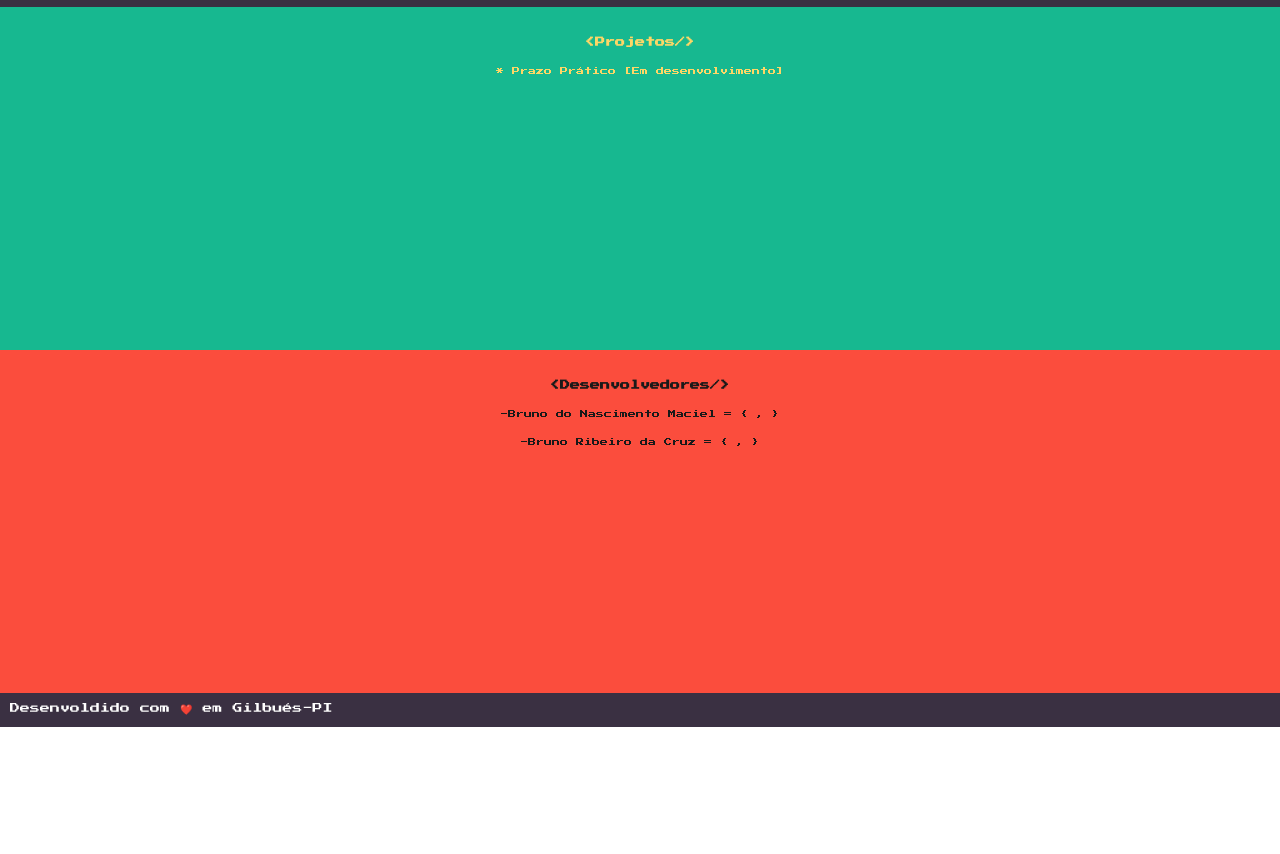
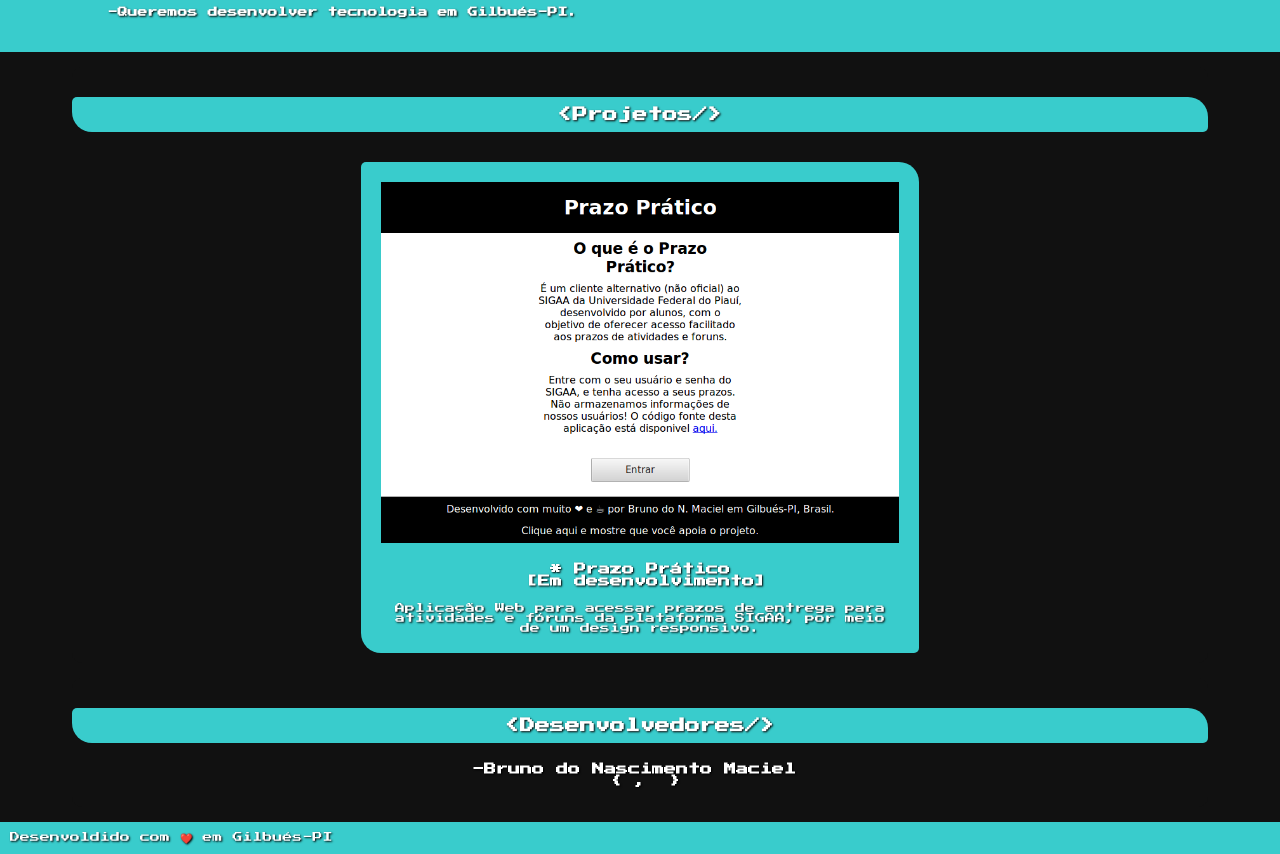
Before and after one commit to macielti/gilbas-soft-landing-page, a plain HTML site: page index.html in a window 1280 px wide. Shown: the part 73-927 px from the top of the page. Before the commit the page ends 800 px from the top, so only its background shows below. Drawn offline with Linux system fonts and the light colour scheme.

Commit message:
redefine style

```diff
--- a/index.html
+++ b/index.html
@@ -15,14 +15,25 @@
 
         <div class="projects">
             <h3>&lt;Projetos/&gt;</h3>
-            <p>* Prazo Prático [Em desenvolvimento]</p>
+
+            <div class='project-thumb'>
+                <img src='static/projects-photos/prazopratico.png' width="100%">
+                <h4>* Prazo Prático<br> [Em desenvolvimento]</h4>
+                <br>
+                <p class="description-project">Aplicação Web para acessar prazos de entrega para atividades e fóruns da plataforma SIGAA, por meio de um design responsivo.</p>
+            </div>
 
         </div>
+
         <div class="developers">
             <h3>&lt;Desenvolvedores/&gt;</h3>
-            <p>-Bruno do Nascimento Maciel = { ,  }</p>
-            <p>-Bruno Ribeiro da Cruz = { ,  }</p>
+            <h4>-Bruno do Nascimento Maciel <br> { ,  }</h4>
         </div>
+
+        <!-- <div class="contact">
+            <h3>&lt;Contatos/&gt;</h3>
+            <h4><i class="fab fa-whatsapp fa-2x"></i> (89) 999363289 </h4>
+        </div> -->
 
         <footer>
             <p>Desenvoldido com ❤️ em Gilbués-PI</p>
--- a/static/style.css
+++ b/static/style.css
@@ -4,15 +4,15 @@
 * {
     padding: 0;
     margin: 0;
-}
-
-html, body {
-    min-height: 100vh;
+    text-shadow: 1px 1px 2px black;
 }
 
 body {
     display: grid;
-    grid-template: 0.1fr 1fr 1fr 0.1fr / repeat(12, 1fr);
+    grid-template: 125px auto 0.5fr 0.1fr / repeat(18, 1fr);
+    grid-gap: 15px;
+    min-height: 100vh;
+    background-color: #111;
 }
 
 .header {
@@ -22,13 +22,14 @@
     grid-gap: 10px;
     padding-top: 20px;
     padding-bottom: 20px;
-    background-color: #3a3042;
+    background-color: #39CCCC;
     font-family: "Press Start 2P";
 }
 .header h1 {
     grid-column: 2 / 12;
     color: white;
-    font-size: 20px;
+    font-size: 23px;
+
 }
 .header h2 {
     grid-column: 2/ -1;
@@ -38,44 +39,68 @@
 
 
 .projects {
-    /*display: grid;*/
-    /*grid-template: auto / repeat(12, 1fr);*/
-    grid-column: 1/-1;
+    display: grid;
+    grid-template: 0.1fr / repeat(12, 1fr);
+    grid-column: 2/-2;
+    grid-gap: 20px;
     padding-bottom: 10px;
     font-family: "Press Start 2P";
-    background-color: #17b890;
-    color: #fed766;
+    color: white;
+    background-color: inherit;
+    border-radius: 10px;
+
 }
 .projects h3 {
+    grid-column: 1/-1;
     margin-top: 30px;
+    padding: 10px;
+    background-color: #39CCCC;
+    border-radius: 5px 20px 5px;
+    font-size: 12px;
+    text-align: center;
+}
+.projects h4 {
     grid-column: 1/-1;
+    margin-top: 20px;
     font-size: 10px;
     text-align: center;
+    white-space: pre;
 }
-.projects p {
-    grid-column: 1/-1;
-    margin-top: 20px;
-    font-size: 8px;
+.project-thumb {
     text-align: center;
-    white-space: pre-wrap;
+    margin-top: 10px;
+    padding: 20px;
+    border-radius: 5px 20px 5px;
+    background-color: #39CCCC;
+    grid-column: 4/10;
+
+}
+
+.description-project {
+    font-size: 10px;
 }
 
 
 .developers {
-    grid-column: 1/-1;
-    background-color: #FB4D3D;
-    color: #191919;
+    grid-column: 2/-2;
+    color: white;
     font-family: "Press Start 2P";
     padding-top: 10px;
     padding-bottom: 20px;
+    background-color: inherit;
+    border-radius: 10px;
 }
 .developers h3 {
     margin-top: 20px;
     text-align: center;
     font-size: 10px;
+    padding: 10px;
+    background-color: #39CCCC;
+    border-radius: 5px 20px 5px;
 }
-.developers p {
+.developers h4 {
     text-align: center;
+    white-space: pre;
     font-size: 8px;
     margin-top: 20px;
 }
@@ -84,10 +109,28 @@
     grid-template: 1fr / repeat(12, 1fr);
     grid-column: 1/-1;
     font-family: "Press Start 2P";
-    background-color: #3a3042;
+    background-color: #39CCCC;
     color: white;
     padding: 10px;
 }
 footer p{
     font-size: 10px;
 }
+
+@media (min-width:480px) {
+    .header h1{
+        font-size: 35px;
+    }
+    .projects h3 {
+        font-size: 15px;
+    }
+    .projects h4{
+        font-size: 12px;
+    }
+    .developers h3 {
+        font-size: 15px;
+    }
+    .developers h4 {
+        font-size: 12px;
+    }
+}
```
Also changed, not shown: static/projects-photos/prazopratico.png (added).
